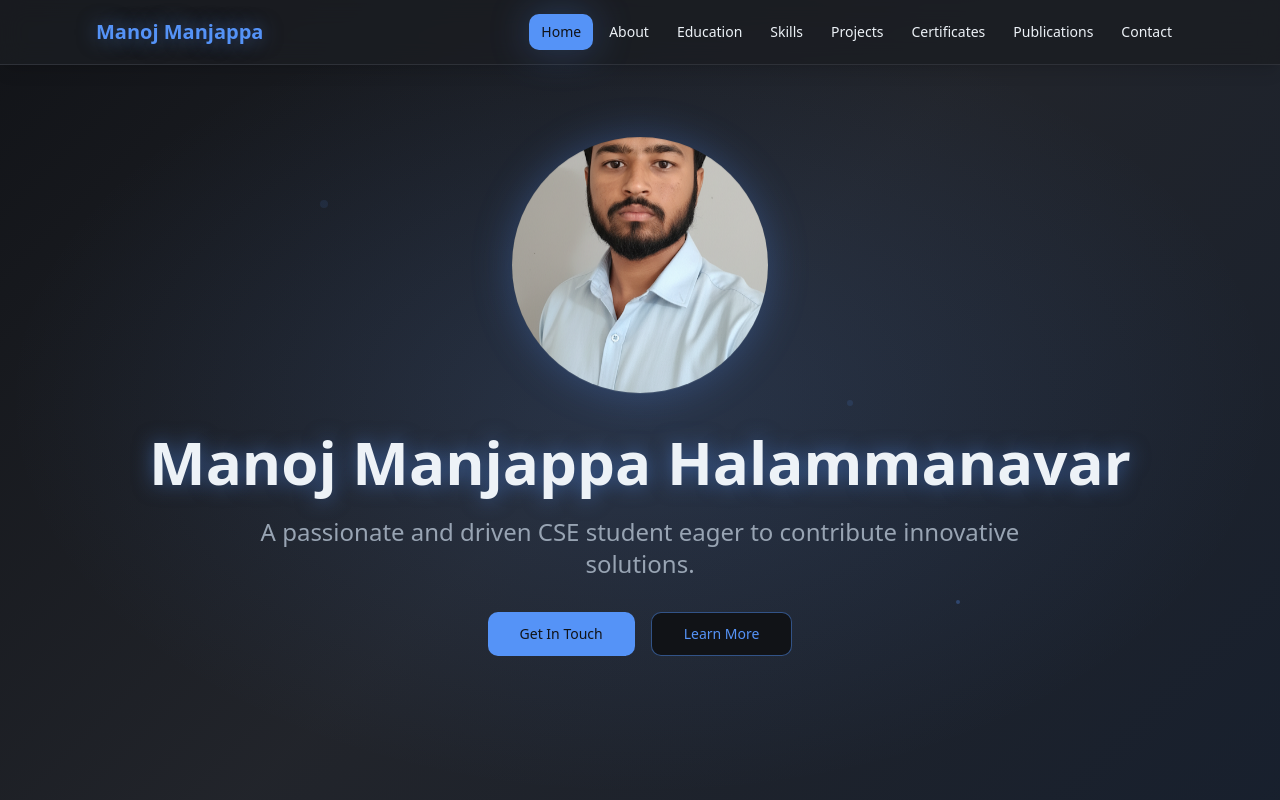
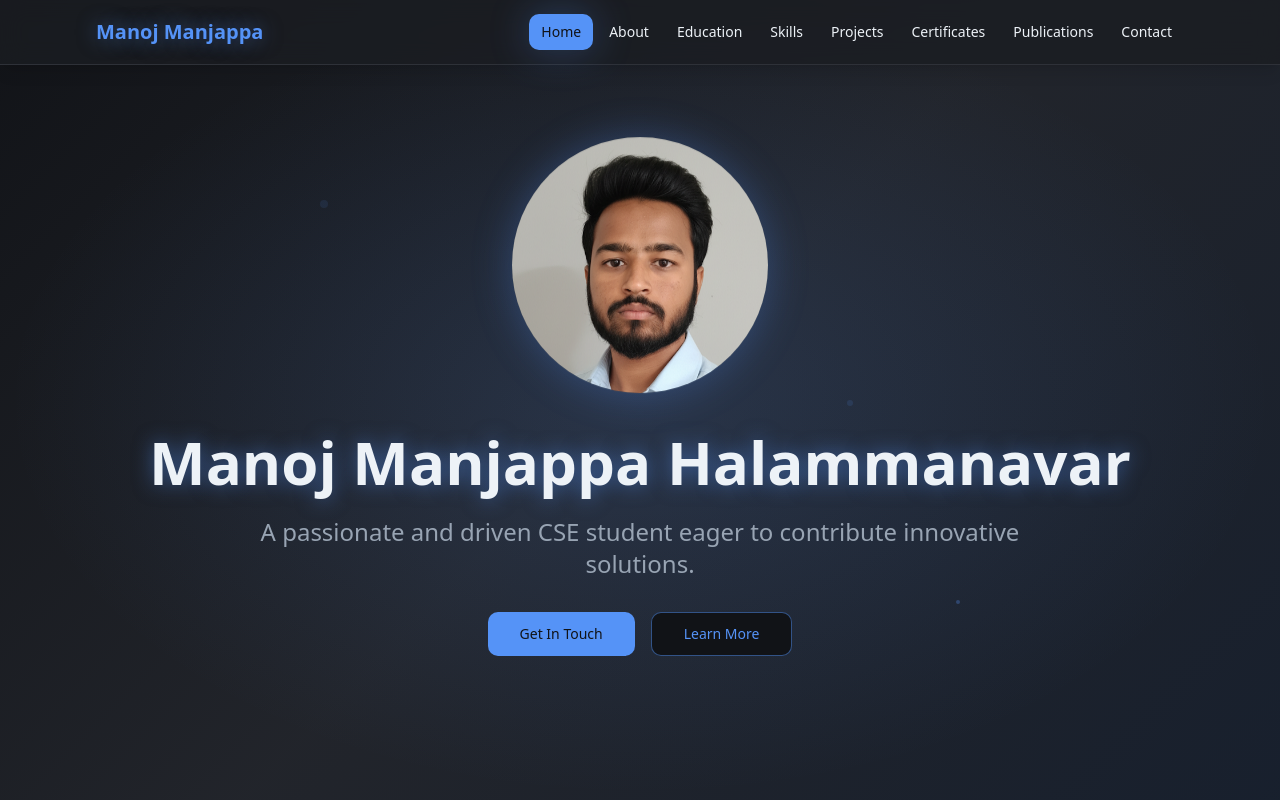
Before and after one commit to ManojMh2005/week1_portfoliowebsitemmh, a React (Vite) app: page / in a window 1280 px wide. Shown: the top 800 px of the page. Built offline with nearby package versions, Linux system fonts and the light colour scheme; the HTML template or start-up script is replaced by a standard one.

Commit message:
Adjust profile photo positioning

```diff
--- a/src/components/HeroSection.tsx
+++ b/src/components/HeroSection.tsx
@@ -24,7 +24,7 @@ const HeroSection = () => {
             <img
               src={profileImage}
               alt="Manoj Manjappa Halammanavar - Profile"
-              className="w-64 h-64 rounded-full mx-auto object-cover object-center glow-primary animate-float"
+              className="w-64 h-64 rounded-full mx-auto object-cover object-[center_20%] glow-primary animate-float"
             />
           </div>
 
```
